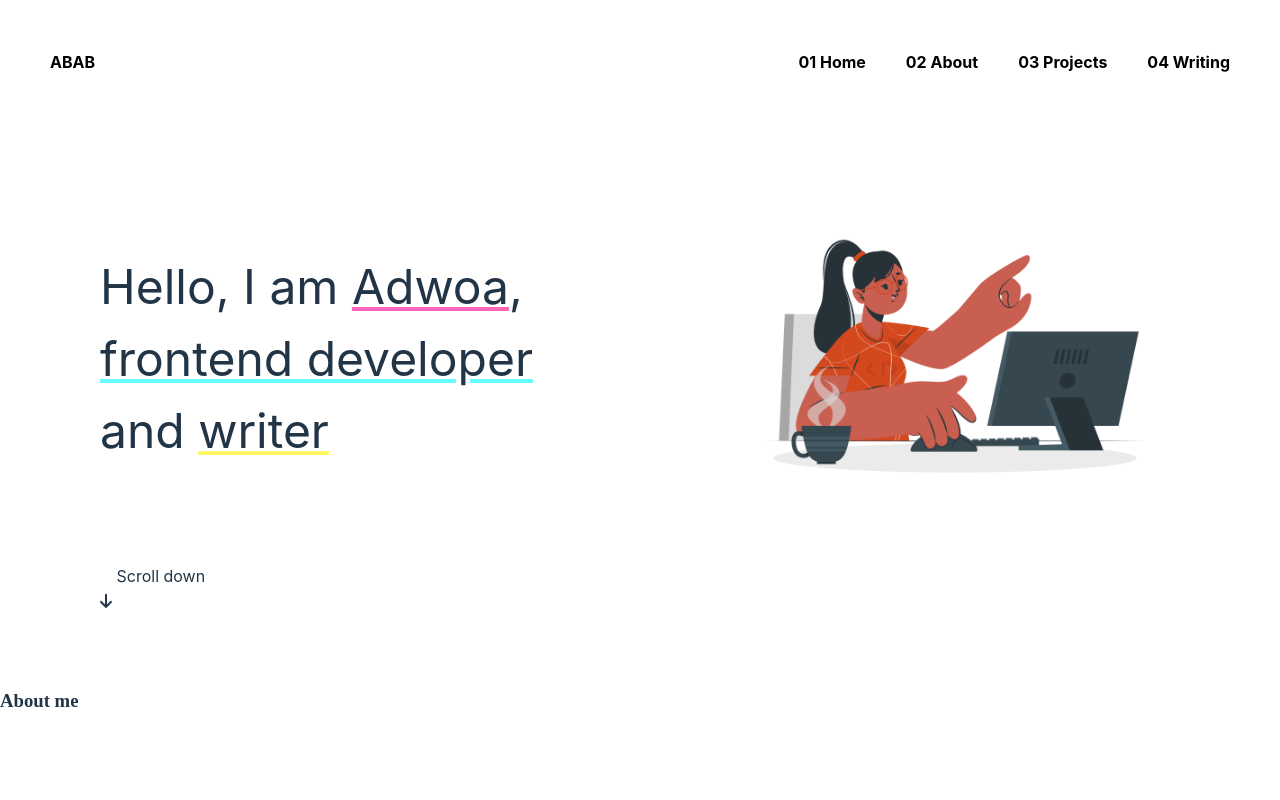
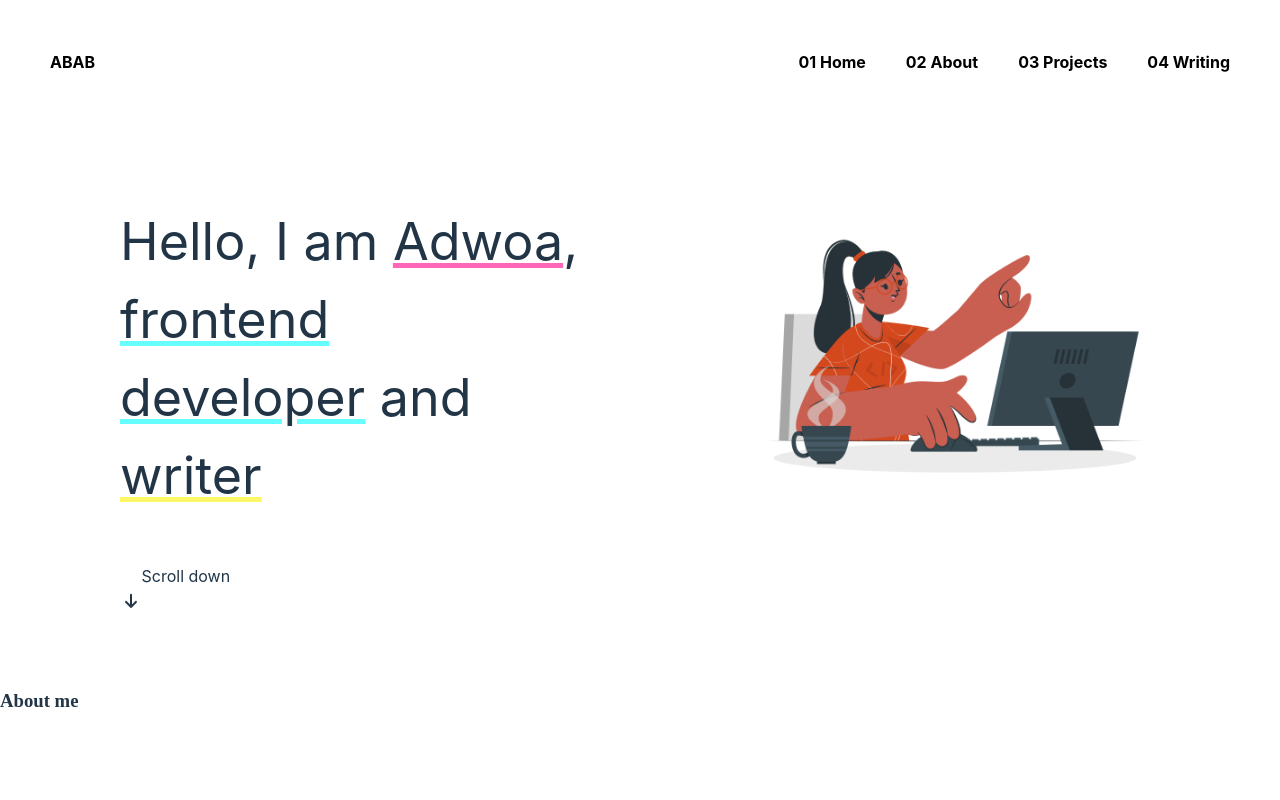
Before and after one commit to missbaah/portfolio-site, a React (Vite) app: page / in a window 1280 px wide. Shown: the top 800 px of the page. Built offline with nearby package versions, Linux system fonts and the light colour scheme.

Commit message:
minor changes

```diff
--- a/src/App.css
+++ b/src/App.css
@@ -9,10 +9,10 @@
 
 .heading {
   flex-grow: 1;
-  font-size: 48px;
+  font-size: 52px;
   font-weight: 400;
   padding: 50px;
-  margin: 50px;
+  margin: 50px 50px 50px 70px;
 }
 
 .profile-pic {
@@ -40,7 +40,7 @@
 
 .scroll-down {
   position: relative;
-  left: 100px;
+  left: 125px;
   top: -80px;
   width: fit-content;
 }
--- a/src/index.css
+++ b/src/index.css
@@ -4,7 +4,7 @@
   font-weight: 400;
 
   color-scheme: light dark;
-  color: rgba(255, 255, 255, 0.87);
+  color: rgba(0, 0, 0, 0.87);
   background-color: #242424;
 
   font-synthesis: none;
```
